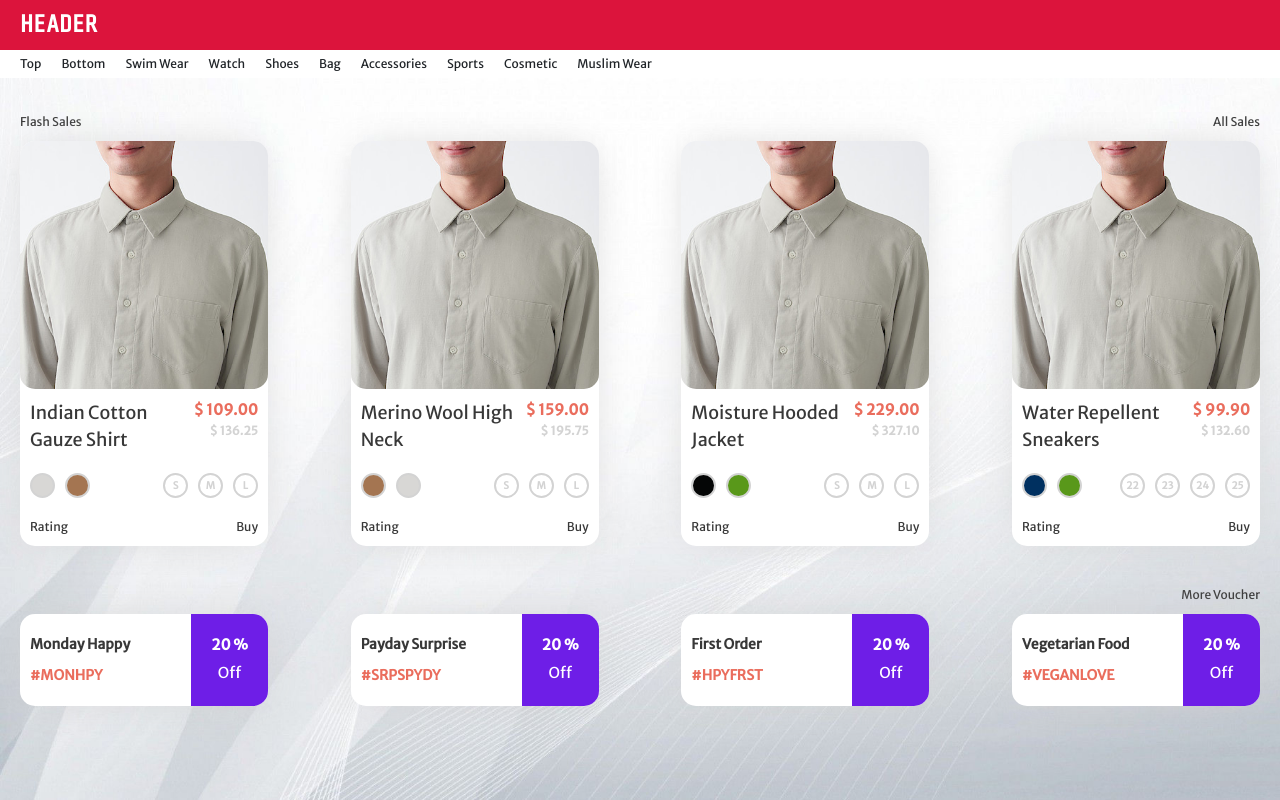
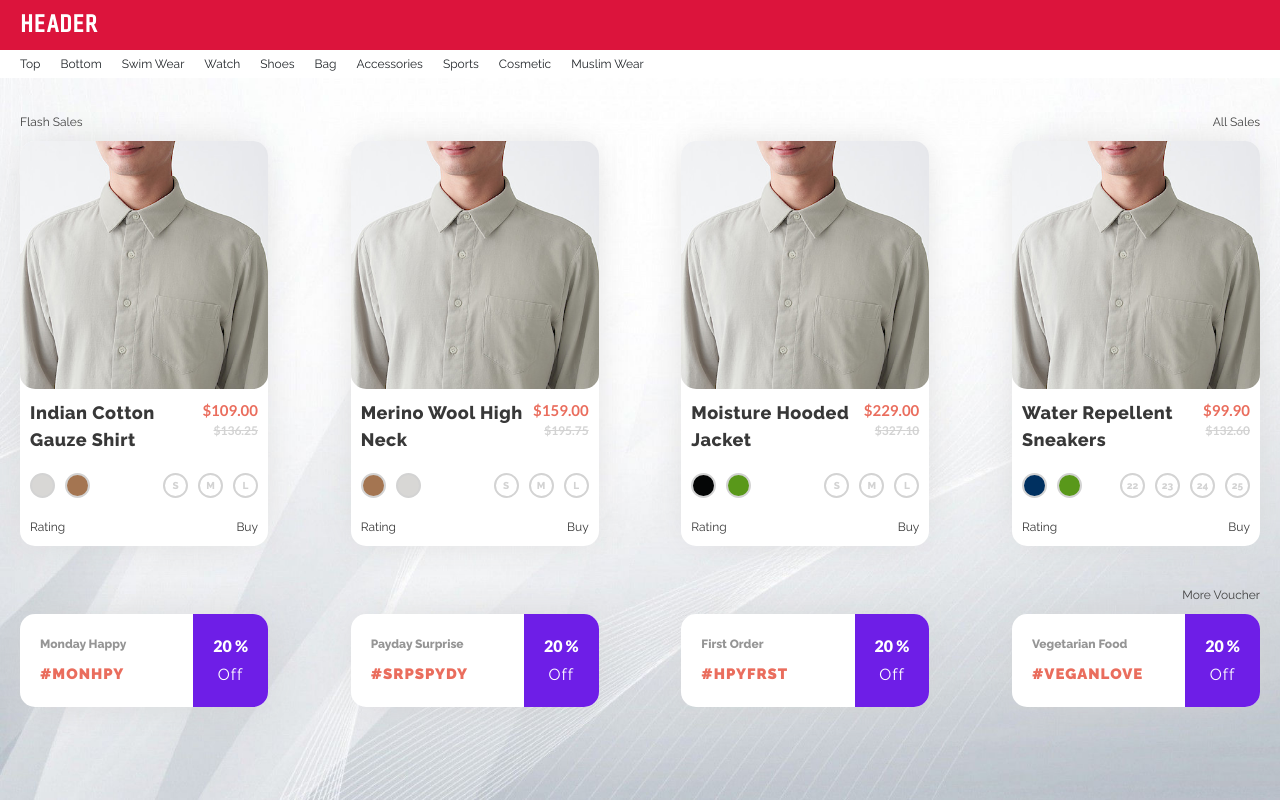
Before and after one commit to JimmyKho/ecommerce-site-ui, a Next.js app: page / in a window 1280 px wide. Built offline with nearby package versions, Linux system fonts and the light colour scheme.

Commit message:
Update Styling

```diff
--- a/components/Voucher/VoucherCard.module.scss
+++ b/components/Voucher/VoucherCard.module.scss
@@ -5,6 +5,8 @@ $radius: 15px;
 .VoucherCard {
   display: flex;
   flex-direction: row;
+
+  font-size: 15px;
 
   width: 100%;
   background: white;
@@ -18,17 +20,22 @@ $radius: 15px;
 
   &_Content {
     flex: 1;
-    font-size: 14px;
+    display: flex;
+    flex-direction: column;
+    justify-content: center;
     font-weight: bold;
-    padding: 20px 10px;
+    padding: 20px;
 
     &_Name {
-      color: $black;
+      font-size: 12px;
+      color: $grey;
       margin-bottom: 10px;
     }
 
     &_Code {
+      font-weight: 900;
       color: $secondary;
+      letter-spacing: 1px;
     }
   }
 
@@ -37,16 +44,19 @@ $radius: 15px;
     padding: 20px;
     background-color: $primary;
 
-    font-size: 15px;
+    font-size: 16px;
     color: $white;
     white-space: nowrap;
 
     &_Amount {
-      font-weight: bold;
+      font-family: $price-font;
+      font-weight: 900;
       margin-bottom: 5px;
     }
 
     &_Desc {
+      font-weight: normal;
+      letter-spacing: 1px;
     }
   }
 }
--- a/components/product/CardPrice.js
+++ b/components/product/CardPrice.js
@@ -12,7 +12,7 @@ const CardPrice = (props) => {
 }
 
 const getPrice = (value) => {
-  return `$ ${value.toFixed(2)}`
+  return `$${value.toFixed(2)}`
 }
 
 export default CardPrice
--- a/components/product/CardPrice.module.scss
+++ b/components/product/CardPrice.module.scss
@@ -5,6 +5,10 @@
   flex-direction: column;
   justify-content: flex-start;
   align-items: flex-end;
+
+  font-family: $price-font;
+
+  margin-left: 10px;
 
   white-space: nowrap;
 
@@ -17,6 +21,7 @@
   &_OriPrice {
     font-size: 12px;
     font-weight: bold;
+    text-decoration: line-through;
     color: $disable;
   }
 }
--- a/components/product/ProductCard.module.scss
+++ b/components/product/ProductCard.module.scss
@@ -40,14 +40,15 @@ $padding: 10px;
     align-items: flex-start;
     padding: $padding;
 
+    font-weight: bold;
+
     &_Title {
       font-size: 18px;
-      font-weight: 400;
+      letter-spacing: 0.5px;
     }
 
     &_Price {
       font-size: 18px;
-      font-weight: bold;
       color: $secondary;
     }
   }
--- a/theme/_colors.scss
+++ b/theme/_colors.scss
@@ -6,6 +6,7 @@ $background-dark: #959595;
 
 $white: #ffffff;
 $black: #383838;
+$grey: #959595;
 $disable: #d3d3d3;
 
 $product-white: #fdfdfd;
--- a/theme/_fonts.scss
+++ b/theme/_fonts.scss
@@ -1,5 +1,6 @@
-@import url("https://fonts.googleapis.com/css?family=Raleway:800|Merriweather+Sans|Share+Tech+Mono");
+@import url("https://fonts.googleapis.com/css?family=Raleway:200,400,800,900|Merriweather+Sans|Share+Tech+Mono|Lato:400,700,900");
 
 $logo-font: "Share Tech Mono", monospace;
 $header-font: "Raleway", sans-serif;
-$core-font: "Merriweather Sans", sans-serif;
+$core-font: "Raleway", sans-serif;
+$price-font: "Lato";
```
